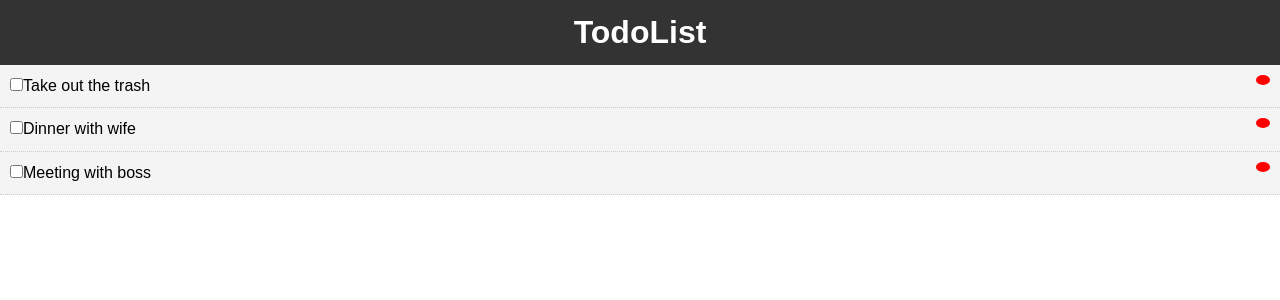
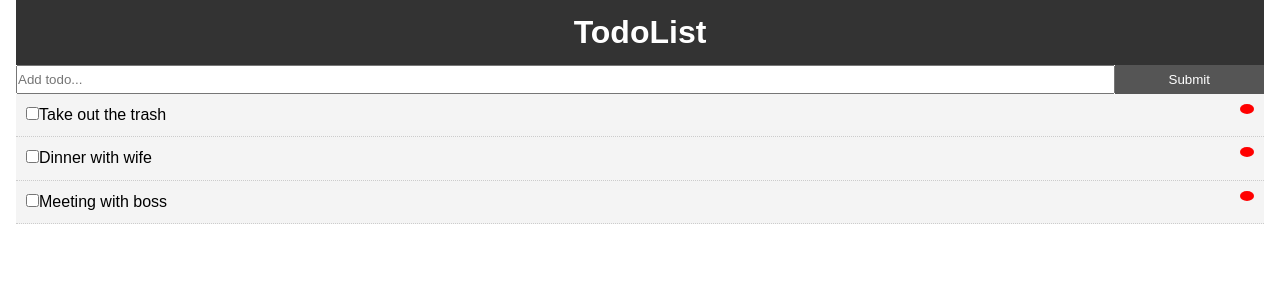
Before and after one commit to daveramai/react-crash-course, a React (Create React App) app in the folder crash-course-app/: page / in a window 1280 px wide. Shown: the top 300 px of the page. Built offline with nearby package versions, Linux system fonts and the light colour scheme.

Commit message:
Add item functionality and installed uuid module to auto generate IDs

```diff
--- a/crash-course-app/package.json
+++ b/crash-course-app/package.json
@@ -8,7 +8,8 @@
     "@testing-library/user-event": "^7.1.2",
     "react": "^16.13.1",
     "react-dom": "^16.13.1",
-    "react-scripts": "3.4.1"
+    "react-scripts": "3.4.1",
+    "uuid": "^8.1.0"
   },
   "scripts": {
     "start": "react-scripts start",
--- a/crash-course-app/src/App.css
+++ b/crash-course-app/src/App.css
@@ -13,3 +13,20 @@
   color: #333;
   text-decoration: none;
 }
+
+.container {
+  padding: 0 1rem;
+}
+
+.btn {
+  display: inline-block;
+  border: none;
+  background: #555;
+  color: #fff;
+  padding: 7px 20px;
+  cursor: pointer;
+}
+
+.btn:hover {
+  background: #666;
+}
--- a/crash-course-app/src/App.js
+++ b/crash-course-app/src/App.js
@@ -1,8 +1,9 @@
 import React from 'react';
 import './App.css';
-// Header function for static html
 import Todos from './components/Todos';
 import Header from './components/layout/Header';
+import Addtodo from './components/AddTodo';
+import {v1 as uuid} from "uuid";
 
 class App extends React.Component {
   state = {
@@ -10,19 +11,19 @@
     todos: [
       {
         // First object in the array
-        id: 1,
+        id: uuid(),
         title: 'Take out the trash',
         completed: false
       },
       {
         // Second object in the array
-        id: 2,
+        id: uuid(),
         title: 'Dinner with wife',
         completed: false
       },
       {
         // Third object in the array
-        id: 3,
+        id: uuid(),
         title: 'Meeting with boss',
         completed: false
       },
@@ -53,16 +54,32 @@
 
   } //end delete todo function
 
+  AddTodo = (title) => {
+    // console.log(title)
+    // Add this value to our state as well - use spread operator to make a copy of the state currently
+    const newTodo = {
+      //manual id here for now
+      id: uuid(),
+      title: title,
+      completed: false
+    }
+
+    this.setState({todos: [...this.state.todos, newTodo] });
+  }
+
   render() {
     // test access to state using chrome tools
     //console.log(this.state.todos)
     return (
       <div className="App">
-        <Header />
-        {/* Add comment using CTRL+/ */}
-        {/* renders the todos component and pass state to it */}
-        {/* d. added ToggleComplete as a function to receive the value from Todos.js see step c. */}
-        <Todos todos={this.state.todos} markComplete={ this.ToggleComplete } delTodo={ this.DeleteTodo } />
+        <div className="container">
+            <Header />
+            <Addtodo addTodo={this.AddTodo} />
+            {/* Add comment using CTRL+/ */}
+            {/* renders the todos component and pass state to it */}
+            {/* d. added ToggleComplete as a function to receive the value from Todos.js see step c. */}
+            <Todos todos={this.state.todos} markComplete={ this.ToggleComplete } delTodo={ this.DeleteTodo } />
+        </div>
       </div>
     );
   }
--- /dev/null
+++ b/crash-course-app/src/components/AddTodo.js
@@ -0,0 +1,47 @@
+import React, { Component } from 'react'
+
+export class AddTodo extends Component {
+
+    // An example of a component state (only exist in this component not UP to the App.js etc.)
+    state = {
+        title: ''
+    }
+
+    // When type in the form the 'title' state is updated
+    // as long as the e.target.name is the same as state name we can use it
+    onChange = (e) => this.setState({ [e.target.name]: e.target.value })
+
+    //send input data UP to the App.js
+    onSubmit = (e) => {
+        // prevent from submitting form
+        e.preventDefault();
+        //set a prop with the value typed in the form
+        this.props.addTodo(this.state.title);
+        // clear the title state field
+        this.setState({ title:''})
+    }
+
+
+    render() {
+        return (
+            <form onSubmit={this.onSubmit} style={{ display: 'flex' }}>
+                <input
+                    style={{ flex:'10' }}
+                    type="text"
+                    placeholder="Add todo..."
+                    name="title"
+                    value={this.state.title}
+                    onChange={this.onChange}
+                />
+                <input
+                    className="btn"
+                    style={{ flex:'1' }}
+                    type="submit"
+                    value="Submit"
+                />
+            </form>
+        )
+    }
+}
+
+export default AddTodo
```
Also changed, not shown: 1 other file (tests, documents, lock files or other folders).
